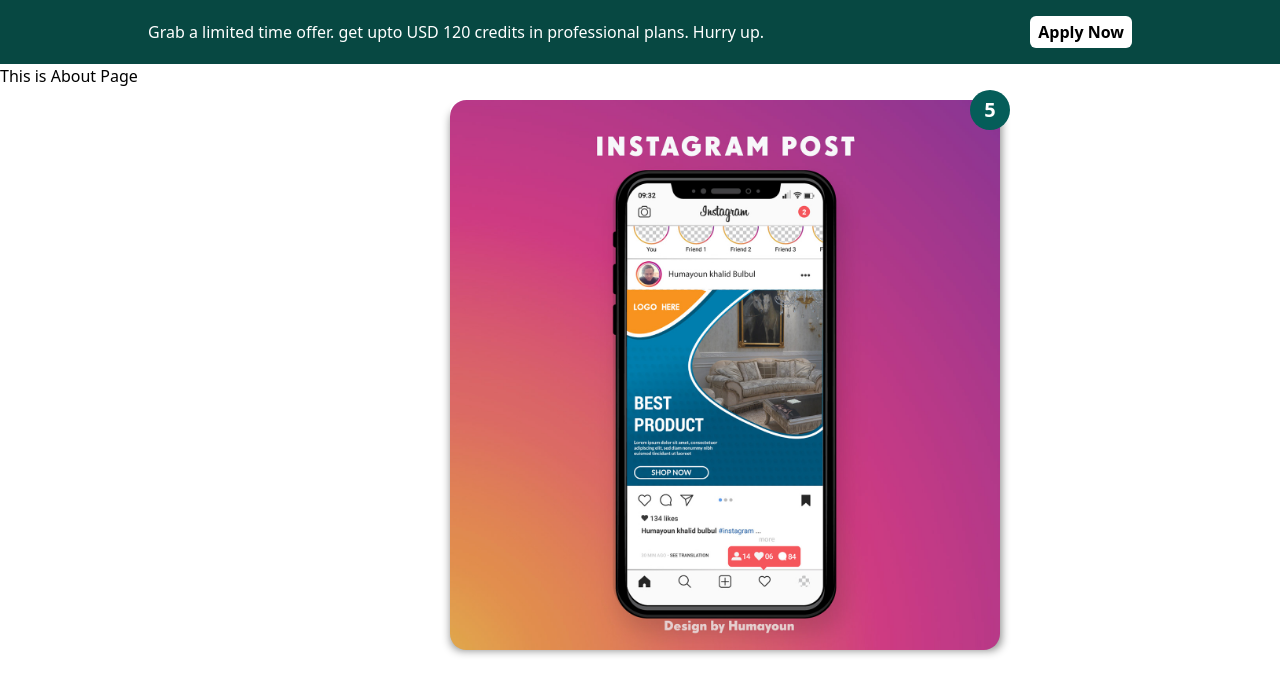
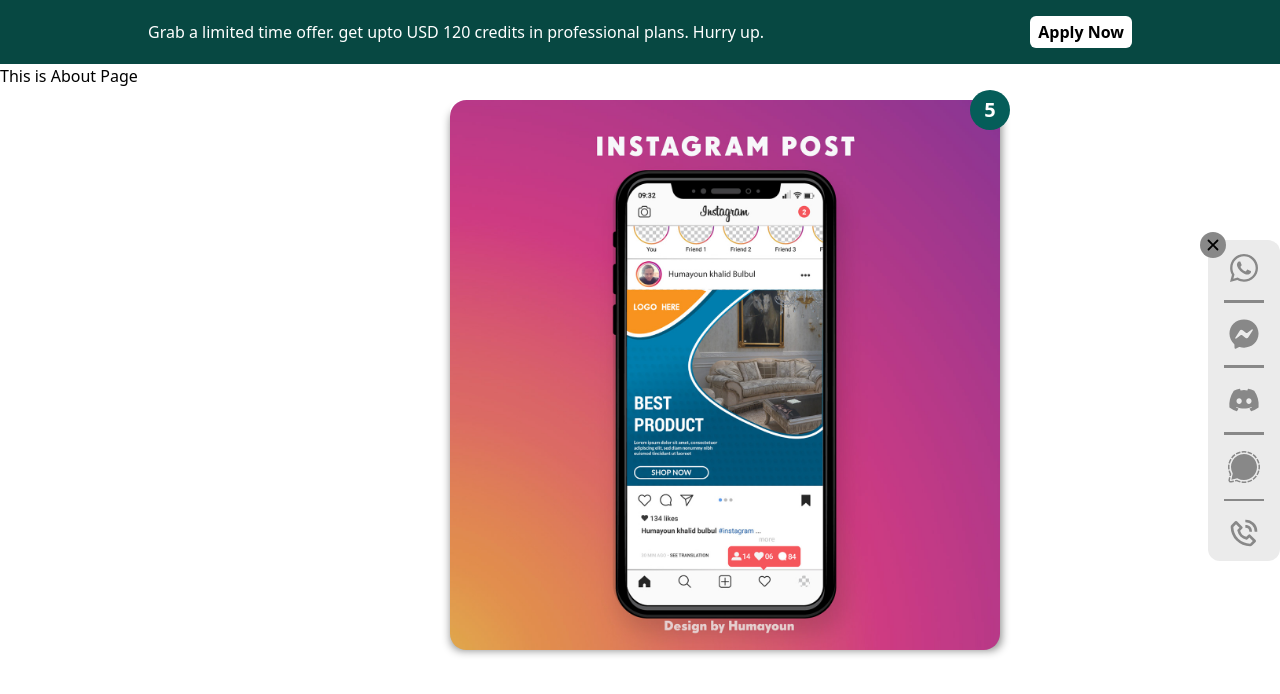
Before and after one commit to SRIYOGconsulting/sriyog.net, a React (Vite) app: page /about in a window 1280 px wide. Shown: the top 694 px of the page. Built offline with nearby package versions, Linux system fonts and the light colour scheme.

Commit message:
implemented sidekick

```diff
--- a/package.json
+++ b/package.json
@@ -14,6 +14,7 @@
     "@tailwindcss/vite": "^4.1.17",
     "react": "^18.3.1",
     "react-dom": "^18.3.1",
+    "react-icons": "^5.5.0",
     "react-router-dom": "^7.9.6"
   },
   "devDependencies": {
--- a/src/App.jsx
+++ b/src/App.jsx
@@ -2,6 +2,7 @@
 import RoadBlock from "./Components/RoadBlock";
 import HelloBar from "./Components/HelloBar";
 import './index.css'
+import Sidekick from "./Components/Sidekick";
 export default function App() {
   const onClose = () =>{
       const hide = document.querySelector(".close");
@@ -13,6 +14,7 @@
     <div>
       <HelloBar/>
       <Outlet />
+      <Sidekick/>
       <RoadBlock onClose={onClose}/>
     </div>
   );
--- /dev/null
+++ b/src/Components/Sidekick.jsx
@@ -0,0 +1,64 @@
+import React, { useState } from 'react'
+import { BiPhoneCall } from 'react-icons/bi';
+import { FaWhatsapp, FaFacebookMessenger, FaDiscord, FaPhone } from 'react-icons/fa';
+import { FiMail } from 'react-icons/fi';
+import { HiX } from 'react-icons/hi';
+import { MdHelpOutline, MdMail } from 'react-icons/md';
+import { SiSignal,SiViber } from 'react-icons/si';
+const Sidekick = () => {
+  const [show,setShow] = useState(true);
+  const [menu,setMenu] = useState(false);
+  return (
+    <div className='absolute right-0 top-[30%]'>
+        {show &&
+        <div className='relative cursor-pointer'>
+            <button onClick={()=>{setShow(false)}} className='absolute -top-2 -left-2 bg-[#888888] rounded-full p-1'><HiX size={18}/></button>
+            <div onClick={()=>{setShow(false);setMenu(true)}} className="flex flex-col justify-center items-center gap-4 rounded-xl bg-[#EBEBEB] px-4 py-3">
+            <FaWhatsapp size={32} className='text-[#888888] ' />
+            <div className='w-[40px] h-[3px] bg-[#888888]'></div>
+            <FaFacebookMessenger className='text-[#888888]' size={30} />
+            <div className='w-[40px] h-[3px] bg-[#888888]'></div>
+            <FaDiscord size={32} className='text-[#888888]' />
+            <div className='w-[40px] h-[3px] bg-[#888888]'></div>
+            <SiSignal size={32} className='text-[#888888]' />
+            <div className='w-[40px] h-[2px] bg-[#888888]'></div>
+            <BiPhoneCall size={32} className='text-[#888888]' />
+         </div>
+        </div> }
+
+        {menu &&
+        <div className='relative '>
+            <button onClick={()=>{setMenu(false);setShow(true)}} className='absolute -top-2 -left-2 bg-[#888888] rounded-full p-1'><HiX size={18}/></button>
+            <div className='flex flex-col justify-center items-center bg-[#ebebeb] py-4 mr-3 rounded-md w-[250px]'>
+                <div className='flex items-center gap-3 justify-start'>
+                  <MdHelpOutline size={25} className='text-[#888888]'/>
+                  <p className='text-[#888888]'>Quick Contact</p>
+                </div>
+                <div className='my-3 bg-[#888888] w-[225px] h-[1.5px]'></div>
+                <div className='flex items-center gap-3'>
+                  <BiPhoneCall size={25} className='text-[#888888]' />
+                  <p className='text-[#888888] py-2'>Hotline Number</p>
+                </div>
+                <p className='font-semibold text-[#888888] text-center'>+977-01-4548068</p>
+                <div className='flex items-center w-fit justify-center gap-3 p-1 my-2 rounded-md border-[1.5px] border-[#B3ADAD]'>
+                    <FiMail size={18} className='text-[#888888]'/>
+                    <p className='text-xs text-[#888888] pt'>info@thecompanyname.com</p>
+                </div>
+                <div className='flex items-center justify-center gap-4 py-2'>
+                    <div className='flex flex-col justify-center items-center'>
+                        <FaFacebookMessenger size={23} className='text-[#888888]'/>
+                        <p className='text-xs text-[#888888]'>Messenger</p>
+                    </div>
+                    <div className='flex items-center w-fit justify-center gap-3 p-1 my-2 rounded-md border-[1.5px] border-[#B3ADAD]'>
+                        <FaWhatsapp size={18} className='text-[#888888]'/>
+                        <p className='text-xs text-[#888888] pt'>+977 98520-24-365</p>
+                    </div>
+                </div>
+            </div>
+        </div>
+        }
+    </div>
+  )
+}
+
+export default Sidekick
```
Also changed, not shown: 1 other file (tests, documents, lock files or other folders).
